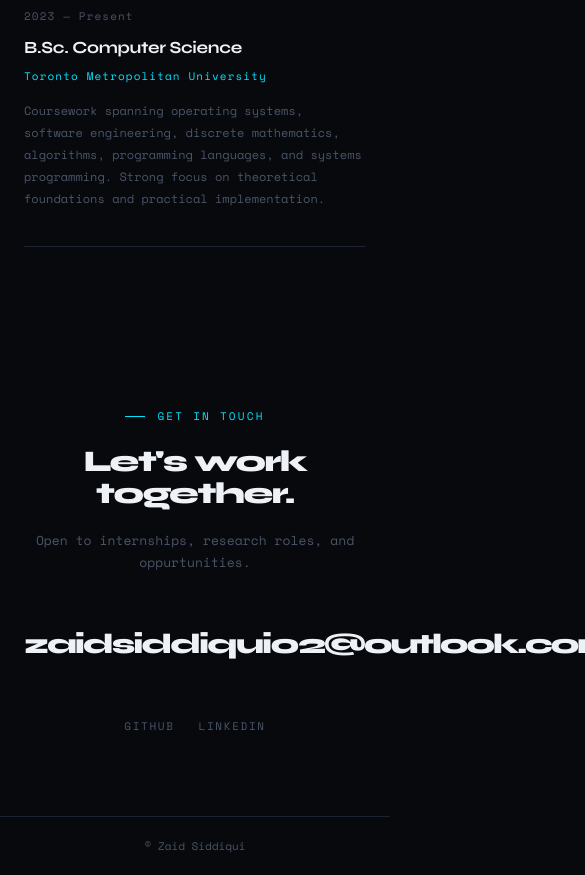
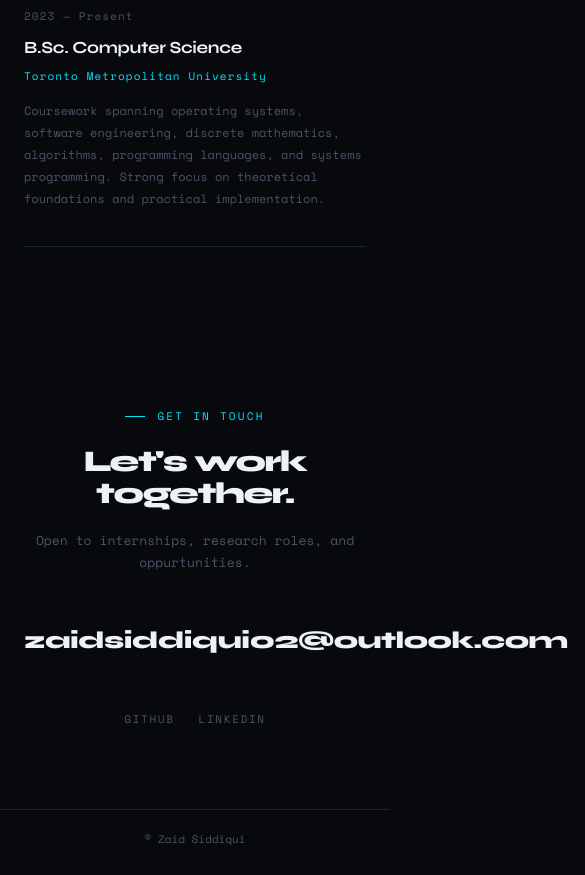
Before and after one commit to zkay700/zkay700.github.io, a plain HTML site: page index.html in a window 390 px wide. Shown: the part 4942-5817 px from the top of the page, 585 px wide, since content can reach past the window. Drawn offline with nearby package versions, Linux system fonts and the light colour scheme.

Commit message:
Add contact link styling to index.html

```diff
--- a/index.html
+++ b/index.html
@@ -281,6 +281,7 @@
     .timeline-item { grid-template-columns: 1fr; gap: 8px; }
     h1 { letter-spacing: -2px; }
     footer { padding: 20px 24px; flex-direction: column; gap: 8px; text-align: center; }
+    .contact-link { font-size: 24px; letter-spacing: -0.5px; }
   }
 </style>
 </head>
```
